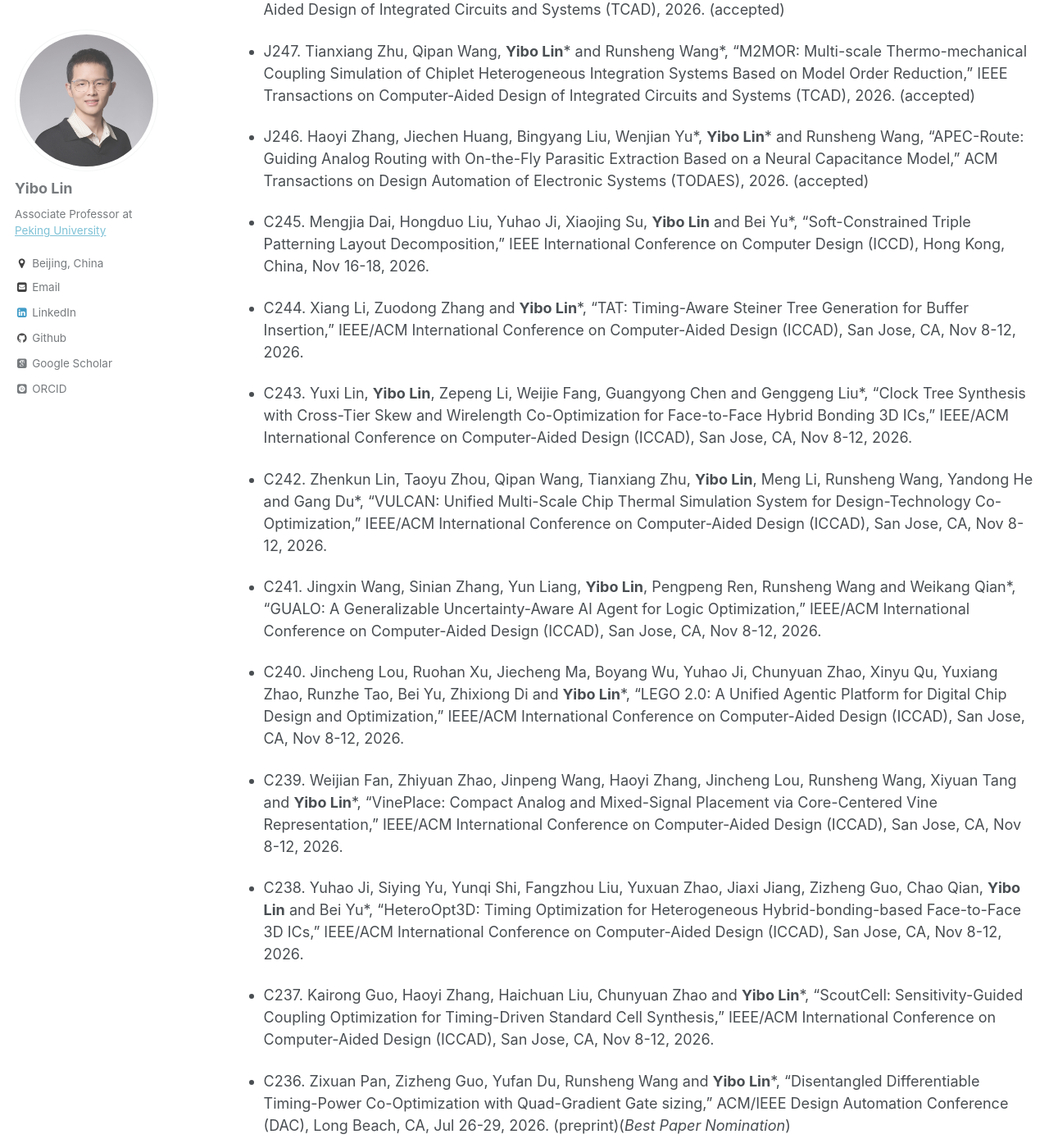
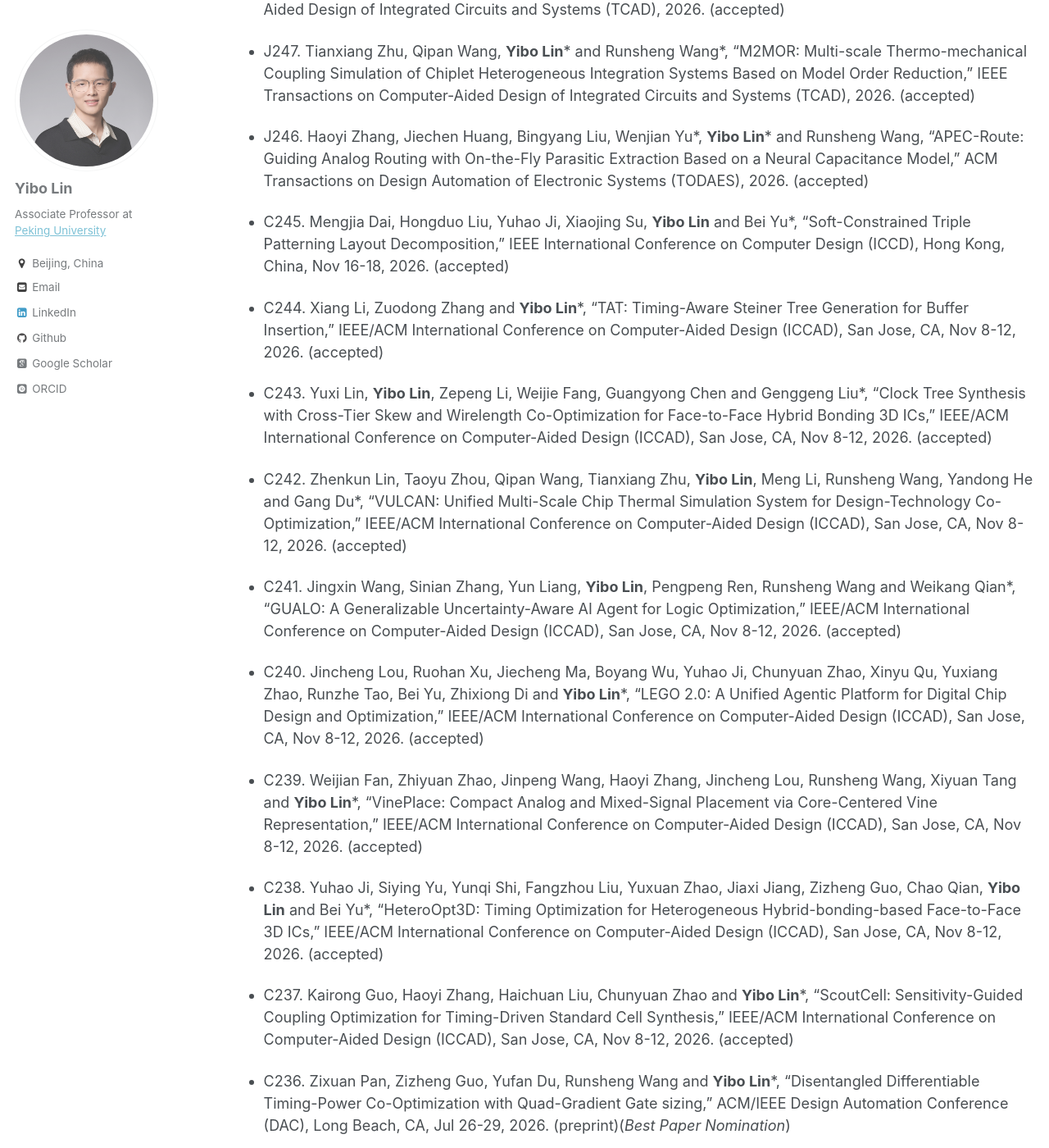
Before and after one commit to limbo018/limbo018.github.io, a Jekyll site: the page built from _pages/cv.md, in a window 1280 px wide and 1400 px high, scrolled down 6354 px. Shown: the whole window at 82% size. Built offline with Jekyll 4.4.1, drawn with Linux system fonts in a browser that asks for light colours; some web fonts are replaced.

Commit message:
add missing accepted tag

```diff
--- a/_includes/publications_cv.md
+++ b/_includes/publications_cv.md
@@ -18,23 +18,23 @@
 
 * J246. Haoyi Zhang, Jiechen Huang, Bingyang Liu, Wenjian Yu\*, **Yibo Lin**\* and Runsheng Wang, "[APEC-Route: Guiding Analog Routing with On-the-Fly Parasitic Extraction Based on a Neural Capacitance Model](https://doi.org/10.1145/3848639)," ACM Transactions on Design Automation of Electronic Systems (TODAES), 2026. (accepted)
 
-* C245. Mengjia Dai, Hongduo Liu, Yuhao Ji, Xiaojing Su, **Yibo Lin** and Bei Yu\*, "Soft-Constrained Triple Patterning Layout Decomposition," IEEE International Conference on Computer Design (ICCD), Hong Kong, China, Nov 16-18, 2026.
+* C245. Mengjia Dai, Hongduo Liu, Yuhao Ji, Xiaojing Su, **Yibo Lin** and Bei Yu\*, "Soft-Constrained Triple Patterning Layout Decomposition," IEEE International Conference on Computer Design (ICCD), Hong Kong, China, Nov 16-18, 2026. (accepted)
 
-* C244. Xiang Li, Zuodong Zhang and **Yibo Lin**\*, "TAT: Timing-Aware Steiner Tree Generation for Buffer Insertion," IEEE/ACM International Conference on Computer-Aided Design (ICCAD), San Jose, CA, Nov 8-12, 2026.
+* C244. Xiang Li, Zuodong Zhang and **Yibo Lin**\*, "TAT: Timing-Aware Steiner Tree Generation for Buffer Insertion," IEEE/ACM International Conference on Computer-Aided Design (ICCAD), San Jose, CA, Nov 8-12, 2026. (accepted)
 
-* C243. Yuxi Lin, **Yibo Lin**, Zepeng Li, Weijie Fang, Guangyong Chen and Genggeng Liu\*, "Clock Tree Synthesis with Cross-Tier Skew and Wirelength Co-Optimization for Face-to-Face Hybrid Bonding 3D ICs," IEEE/ACM International Conference on Computer-Aided Design (ICCAD), San Jose, CA, Nov 8-12, 2026.
+* C243. Yuxi Lin, **Yibo Lin**, Zepeng Li, Weijie Fang, Guangyong Chen and Genggeng Liu\*, "Clock Tree Synthesis with Cross-Tier Skew and Wirelength Co-Optimization for Face-to-Face Hybrid Bonding 3D ICs," IEEE/ACM International Conference on Computer-Aided Design (ICCAD), San Jose, CA, Nov 8-12, 2026. (accepted)
 
-* C242. Zhenkun Lin, Taoyu Zhou, Qipan Wang, Tianxiang Zhu, **Yibo Lin**, Meng Li, Runsheng Wang, Yandong He and Gang Du\*, "VULCAN: Unified Multi-Scale Chip Thermal Simulation System for Design-Technology Co-Optimization," IEEE/ACM International Conference on Computer-Aided Design (ICCAD), San Jose, CA, Nov 8-12, 2026.
+* C242. Zhenkun Lin, Taoyu Zhou, Qipan Wang, Tianxiang Zhu, **Yibo Lin**, Meng Li, Runsheng Wang, Yandong He and Gang Du\*, "VULCAN: Unified Multi-Scale Chip Thermal Simulation System for Design-Technology Co-Optimization," IEEE/ACM International Conference on Computer-Aided Design (ICCAD), San Jose, CA, Nov 8-12, 2026. (accepted)
 
-* C241. Jingxin Wang, Sinian Zhang, Yun Liang, **Yibo Lin**, Pengpeng Ren, Runsheng Wang and Weikang Qian\*, "GUALO: A Generalizable Uncertainty-Aware AI Agent for Logic Optimization," IEEE/ACM International Conference on Computer-Aided Design (ICCAD), San Jose, CA, Nov 8-12, 2026.
+* C241. Jingxin Wang, Sinian Zhang, Yun Liang, **Yibo Lin**, Pengpeng Ren, Runsheng Wang and Weikang Qian\*, "GUALO: A Generalizable Uncertainty-Aware AI Agent for Logic Optimization," IEEE/ACM International Conference on Computer-Aided Design (ICCAD), San Jose, CA, Nov 8-12, 2026. (accepted)
 
-* C240. Jincheng Lou, Ruohan Xu, Jiecheng Ma, Boyang Wu, Yuhao Ji, Chunyuan Zhao, Xinyu Qu, Yuxiang Zhao, Runzhe Tao, Bei Yu, Zhixiong Di and **Yibo Lin**\*, "LEGO 2.0: A Unified Agentic Platform for Digital Chip Design and Optimization," IEEE/ACM International Conference on Computer-Aided Design (ICCAD), San Jose, CA, Nov 8-12, 2026.
+* C240. Jincheng Lou, Ruohan Xu, Jiecheng Ma, Boyang Wu, Yuhao Ji, Chunyuan Zhao, Xinyu Qu, Yuxiang Zhao, Runzhe Tao, Bei Yu, Zhixiong Di and **Yibo Lin**\*, "LEGO 2.0: A Unified Agentic Platform for Digital Chip Design and Optimization," IEEE/ACM International Conference on Computer-Aided Design (ICCAD), San Jose, CA, Nov 8-12, 2026. (accepted)
 
-* C239. Weijian Fan, Zhiyuan Zhao, Jinpeng Wang, Haoyi Zhang, Jincheng Lou, Runsheng Wang, Xiyuan Tang and **Yibo Lin**\*, "VinePlace: Compact Analog and Mixed-Signal Placement via Core-Centered Vine Representation," IEEE/ACM International Conference on Computer-Aided Design (ICCAD), San Jose, CA, Nov 8-12, 2026.
+* C239. Weijian Fan, Zhiyuan Zhao, Jinpeng Wang, Haoyi Zhang, Jincheng Lou, Runsheng Wang, Xiyuan Tang and **Yibo Lin**\*, "VinePlace: Compact Analog and Mixed-Signal Placement via Core-Centered Vine Representation," IEEE/ACM International Conference on Computer-Aided Design (ICCAD), San Jose, CA, Nov 8-12, 2026. (accepted)
 
-* C238. Yuhao Ji, Siying Yu, Yunqi Shi, Fangzhou Liu, Yuxuan Zhao, Jiaxi Jiang, Zizheng Guo, Chao Qian, **Yibo Lin** and Bei Yu\*, "HeteroOpt3D: Timing Optimization for Heterogeneous Hybrid-bonding-based Face-to-Face 3D ICs," IEEE/ACM International Conference on Computer-Aided Design (ICCAD), San Jose, CA, Nov 8-12, 2026.
+* C238. Yuhao Ji, Siying Yu, Yunqi Shi, Fangzhou Liu, Yuxuan Zhao, Jiaxi Jiang, Zizheng Guo, Chao Qian, **Yibo Lin** and Bei Yu\*, "HeteroOpt3D: Timing Optimization for Heterogeneous Hybrid-bonding-based Face-to-Face 3D ICs," IEEE/ACM International Conference on Computer-Aided Design (ICCAD), San Jose, CA, Nov 8-12, 2026. (accepted)
 
-* C237. Kairong Guo, Haoyi Zhang, Haichuan Liu, Chunyuan Zhao and **Yibo Lin**\*, "ScoutCell: Sensitivity-Guided Coupling Optimization for Timing-Driven Standard Cell Synthesis," IEEE/ACM International Conference on Computer-Aided Design (ICCAD), San Jose, CA, Nov 8-12, 2026.
+* C237. Kairong Guo, Haoyi Zhang, Haichuan Liu, Chunyuan Zhao and **Yibo Lin**\*, "ScoutCell: Sensitivity-Guided Coupling Optimization for Timing-Driven Standard Cell Synthesis," IEEE/ACM International Conference on Computer-Aided Design (ICCAD), San Jose, CA, Nov 8-12, 2026. (accepted)
 
 * C236. Zixuan Pan, Zizheng Guo, Yufan Du, Runsheng Wang and **Yibo Lin**\*, "Disentangled Differentiable Timing-Power Co-Optimization with Quad-Gradient Gate sizing," ACM/IEEE Design Automation Conference (DAC), Long Beach, CA, Jul 26-29, 2026. ([preprint](/publications/papers/OPT_DAC2026_Pan.pdf){: .share-button-noborder})(*Best Paper Nomination*)
 
```
Also changed, not shown: _pages/publications.md (+9 -0 lines), ref/publications.bib (+19 -19 lines), 3 other files.
